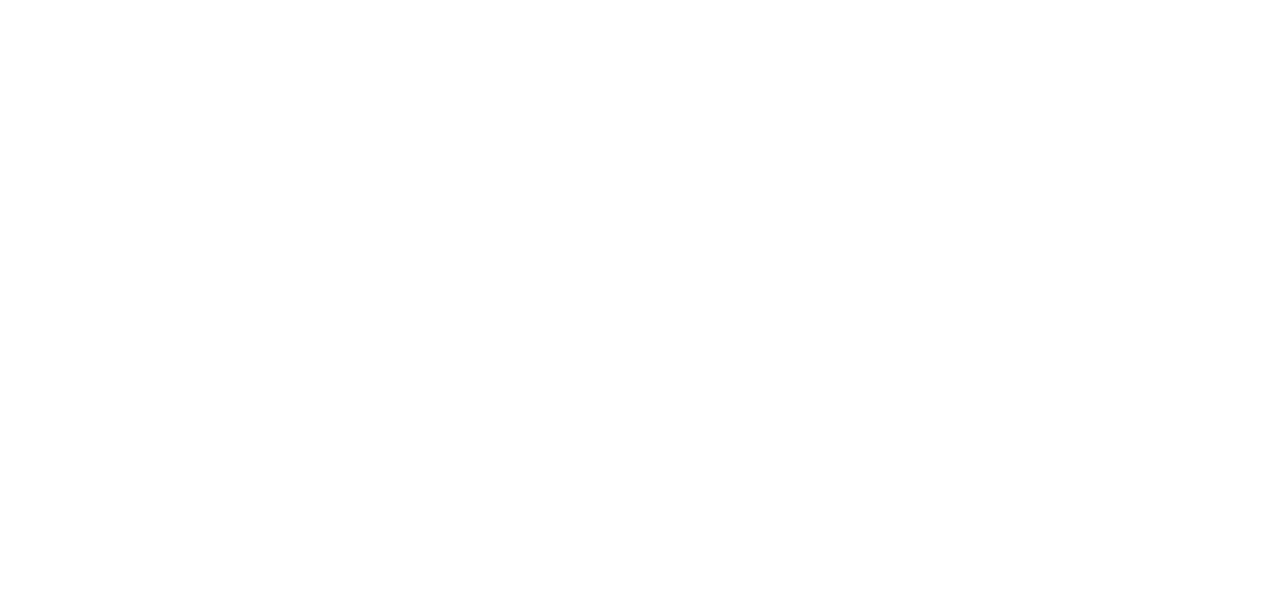
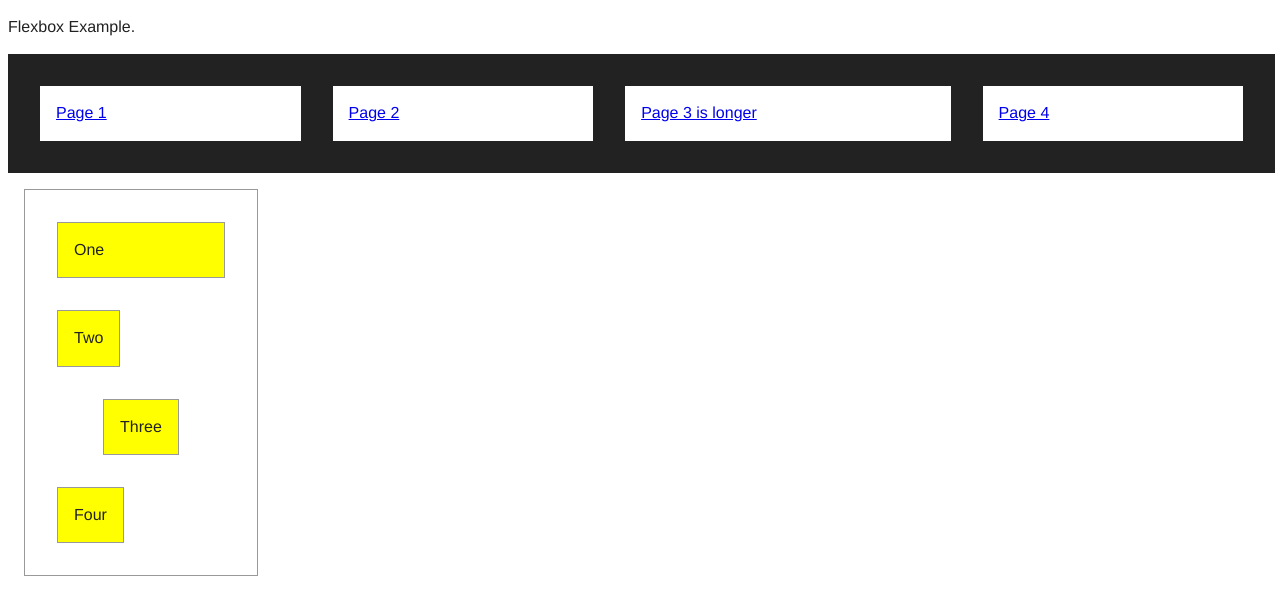
Before and after one commit to donovanwardd/core-2-int-lab, a plain HTML site: page sessions/week-2/flexbox.html in a window 1280 px wide. Drawn offline with Linux system fonts and the light colour scheme.

```diff
--- a/all inner workings/css/main.css
+++ b/all inner workings/css/main.css
@@ -112,7 +112,44 @@
   padding: 1rem;
 }
 
+nav ul{
+  display: flex;
+  background-color: #222;
+  padding: 1rem;
+}
 
+nav li{
+  flex:auto;
+  padding: 1rem;
+  margin: 1rem;
+  background-color: white;
+}
+
+.box{
+  display: flex;
+  flex-direction: column;
+  align-items: flex-start;
+  width: 200px;
+  padding: 1rem;
+  margin: 1rem;
+  background-color: white;
+  border: 1px solid #999;
+}
+
+.box>*:first-child{
+  align-self: stretch;
+}
+
+.box .selected{
+  align-self: center;
+}
+
+.flex-item {
+  padding: 1rem;
+  margin: 1rem;
+  background-color: yellow;
+  border: 1px solid #999;
+}
 /* ==========================================================================
    Helper classes
    ========================================================================== */
--- a/sessions/week-2/flexbox.html
+++ b/sessions/week-2/flexbox.html
@@ -0,0 +1,56 @@
+<!doctype html>
+<html class="no-js" lang="">
+
+<head>
+  <meta charset="utf-8">
+  <title></title>
+  <meta name="description" content="">
+  <meta name="viewport" content="width=device-width, initial-scale=1">
+
+  <meta property="og:title" content="">
+  <meta property="og:type" content="">
+  <meta property="og:url" content="">
+  <meta property="og:image" content="">
+
+  <link rel="manifest" href="../../all inner workings/css/main.css">
+  <link rel="apple-touch-icon" href="icon.png">
+  <!-- Place favicon.ico in the root directory -->
+
+  <link rel="stylesheet" href="../../all inner workings/css/main.css">
+  <link rel="stylesheet" href="../../all inner workings/css/main.css">
+
+  <meta name="theme-color" content="#fafafa">
+</head>
+
+<body>
+
+  <!-- Add your site or application content here -->
+  <main>
+
+  <div><p>Flexbox Example.</p></div>
+  <nav>
+    <ul>
+        <li><a href="#">Page 1</a></li>
+        <li><a href="#">Page 2</a></li>
+        <li><a href="#">Page 3 is longer</a></li>
+        <li><a href="#">Page 4</a></li>
+    </ul>
+ </nav>
+    <div class="box">
+        <div class="flex-item"> One</div>
+        <div class="flex-item"> Two</div>
+        <div class="flex-item selected">Three </div>
+        <div class="flex-item"> Four</div>
+    </div>
+</main>
+
+  <!-- Google Analytics: change UA-XXXXX-Y to be your site's ID. -->
+  <script>
+    window.ga = function () { ga.q.push(arguments) }; ga.q = []; ga.l = +new Date;
+    ga('create', 'UA-XXXXX-Y', 'auto'); ga('set', 'anonymizeIp', true); ga('set', 'transport', 'beacon'); ga('send', 'pageview')
+  </script>
+  <script src="https://www.google-analytics.com/analytics.js" async></script>
+
+</body>
+
+</html>
```
Also changed, not shown: index.html (+6 -1 lines), demos/variable-font-experimentation/index.html (renamed from variable-font-experimentation/index.html), demos/variable-font-experimentation/style.css (renamed from variable-font-experimentation/style.css), demos/webtype-intro/assets/css/main.css (renamed from webtype-intro/assets/css/main.css), demos/webtype-intro/assets/fonts/BigCaslon-Medium.woff (renamed from webtype-intro/assets/fonts/BigCaslon-Medium.woff), demos/webtype-intro/assets/fonts/BigCaslon-Medium.woff2 (renamed from webtype-intro/assets/fonts/BigCaslon-Medium.woff2), demos/webtype-intro/assets/fonts/burgess-regular.ttf (renamed from webtype-intro/assets/fonts/burgess-regular.ttf), demos/webtype-intro/assets/fonts/burgess-regular.woff (renamed from webtype-intro/assets/fonts/burgess-regular.woff), demos/webtype-intro/assets/fonts/burgess-regular.woff2 (renamed from webtype-intro/assets/fonts/burgess-regular.woff2), demos/webtype-intro/assets/imgs/favicon.png (renamed from webtype-intro/assets/imgs/favicon.png), demos/webtype-intro/index.html (renamed from webtype-intro/index.html), 6 other files.
